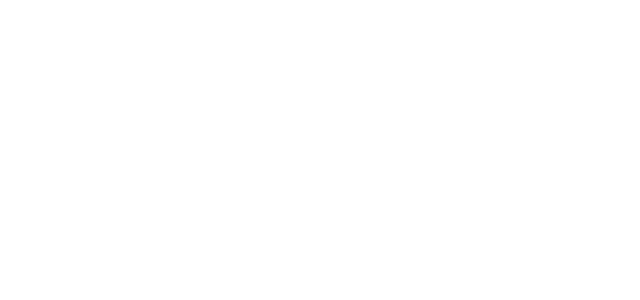
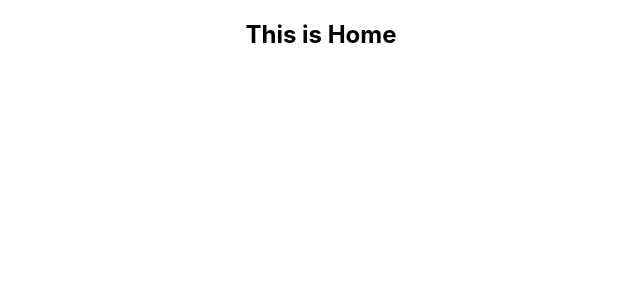
Before and after one commit to saifulislammunna/simple-react-router, a React (Create React App) app: page / in a window 1280 px wide. Shown: the top 300 px of the page, without its empty margins (319-959 px from the left). Built offline with nearby package versions, Linux system fonts and the light colour scheme.

Commit message:
link-added

```diff
--- a/src/App.js
+++ b/src/App.js
@@ -4,14 +4,31 @@
 import Friends from './components/Friends/Friends';
 import About from './components/About/About';
 import NotFound from './components/NotFound/NotFound';
-import { BrowserRouter } from 'react-router-dom';
+import { BrowserRouter as Router,Switch,Route } from 'react-router-dom';
 
 
 function App() {
   return (
     <div className="App">
-       <BrowserRouter>
-       </BrowserRouter>
+
+       <Router>
+         <Switch>
+           <Route exact path="/">
+              <Home></Home>
+             </Route>
+           <Route path="/Home">
+             <Home></Home>
+             </Route>
+            <Route path="/friends">
+              <Friends></Friends>
+
+            </Route>
+            <Route>
+              <About></About>
+            </Route>
+
+         </Switch>
+       </Router>
 
     </div>
   );
--- a/src/components/Friend/Friend.js
+++ b/src/components/Friend/Friend.js
@@ -1,4 +1,5 @@
 import React from 'react';
+import { Router } from 'react-router';
 
 const Friend = (props) => {
     const {name,phone,website,address} = props.friend;
```
